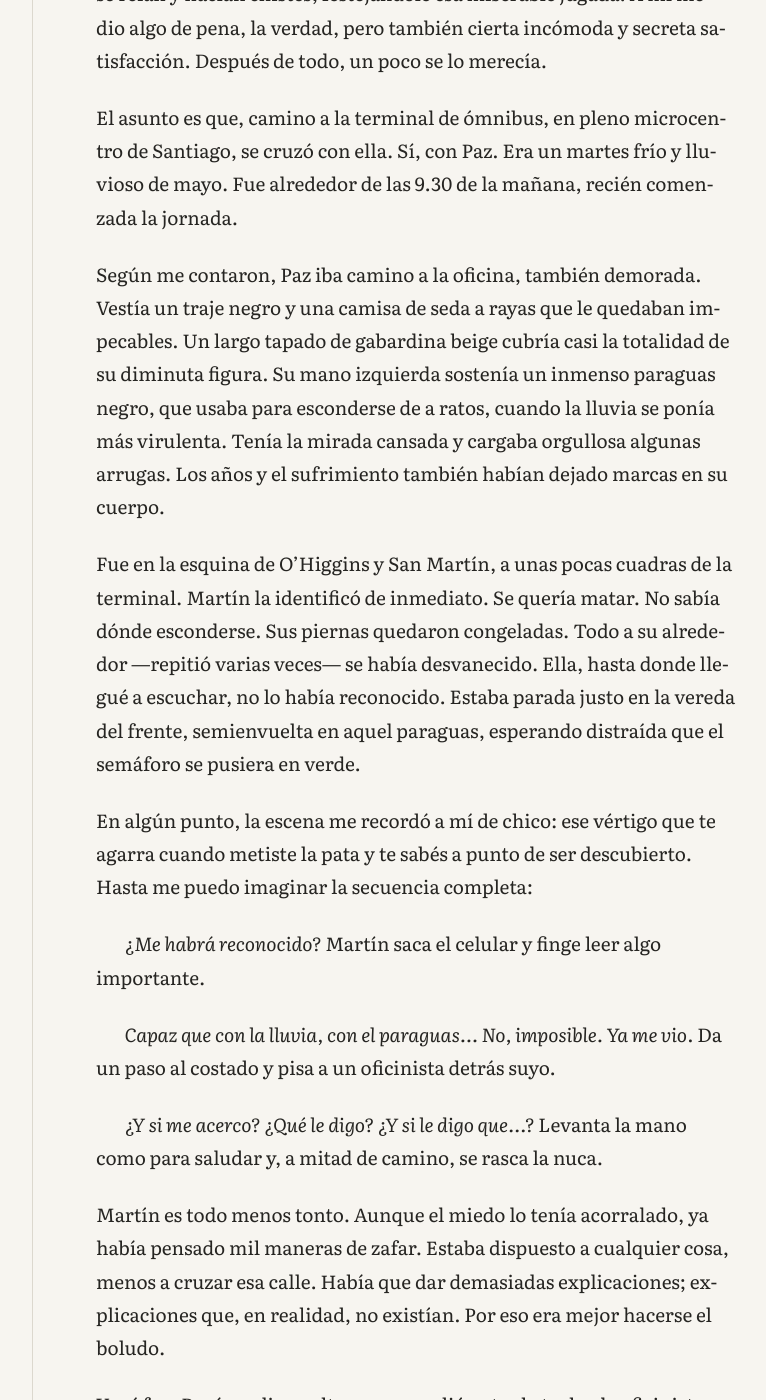
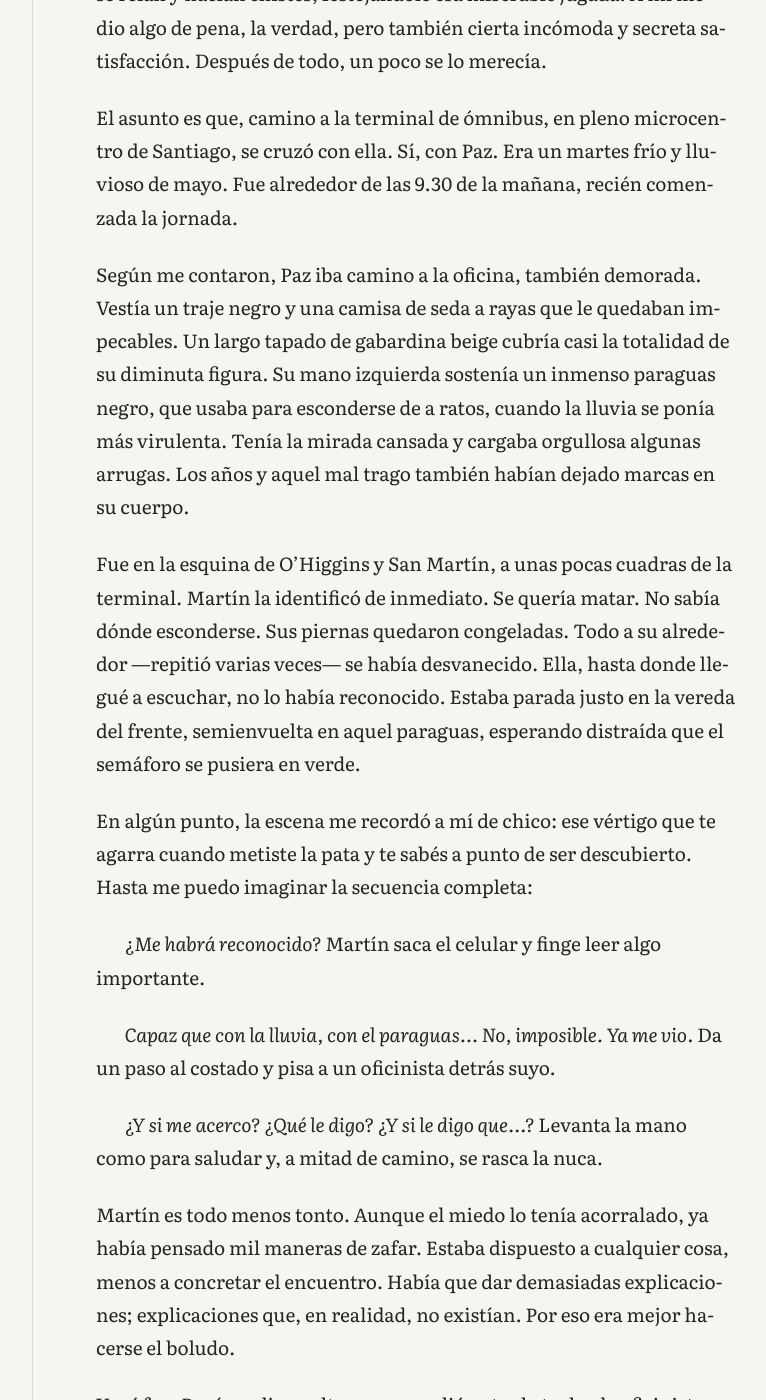
Before and after one commit to fedec15/la-pagina-impar, a Jekyll site: the page built from _textos/retirada.md, in a window 1280 px wide and 1400 px high, scrolled down 743 px. Shown: the whole window, without its empty margins (224-990 px from the left). Built offline with Jekyll 4.4.1, drawn with Linux system fonts in a browser that asks for light colours; some of the changed text lies outside the part shown.

Commit message:
Nuevo poema: Horizontes; correcciones en Retirada
Co-Authored-By: Claude Opus 5.5 <noreply@anthropic.com>

```diff
--- a/_textos/retirada.md
+++ b/_textos/retirada.md
@@ -12,7 +12,7 @@ Nos contó que tenía planeado viajar, irse lejos de Chile. No sabía muy bien a
 
 El asunto es que, camino a la terminal de ómnibus, en pleno microcentro de Santiago, se cruzó con ella. Sí, con Paz. Era un martes frío y lluvioso de mayo. Fue alrededor de las 9.30 de la mañana, recién comenzada la jornada.
 
-Según me contaron, Paz iba camino a la oficina, también demorada. Vestía un traje negro y una camisa de seda a rayas que le quedaban impecables. Un largo tapado de gabardina beige cubría casi la totalidad de su diminuta figura. Su mano izquierda sostenía un inmenso paraguas negro, que usaba para esconderse de a ratos, cuando la lluvia se ponía más virulenta. Tenía la mirada cansada y cargaba orgullosa algunas arrugas. Los años y el sufrimiento también habían dejado marcas en su cuerpo.
+Según me contaron, Paz iba camino a la oficina, también demorada. Vestía un traje negro y una camisa de seda a rayas que le quedaban impecables. Un largo tapado de gabardina beige cubría casi la totalidad de su diminuta figura. Su mano izquierda sostenía un inmenso paraguas negro, que usaba para esconderse de a ratos, cuando la lluvia se ponía más virulenta. Tenía la mirada cansada y cargaba orgullosa algunas arrugas. Los años y aquel mal trago también habían dejado marcas en su cuerpo.
 
 Fue en la esquina de O’Higgins y San Martín, a unas pocas cuadras de la terminal. Martín la identificó de inmediato. Se quería matar. No sabía dónde esconderse. Sus piernas quedaron congeladas. Todo a su alrededor —repitió varias veces— se había desvanecido. Ella, hasta donde llegué a escuchar, no lo había reconocido. Estaba parada justo en la vereda del frente, semienvuelta en aquel paraguas, esperando distraída que el semáforo se pusiera en verde.
 
@@ -27,7 +27,7 @@ En algún punto, la escena me recordó a mí de chico: ese vértigo que te agarr
 *¿Y si me acerco? ¿Qué le digo? ¿Y si le digo que…?* Levanta la mano como para saludar y, a mitad de camino, se rasca la nuca.
 {: .dialogo}
 
-Martín es todo menos tonto. Aunque el miedo lo tenía acorralado, ya había pensado mil maneras de zafar. Estaba dispuesto a cualquier cosa, menos a cruzar esa calle. Había que dar demasiadas explicaciones; explicaciones que, en realidad, no existían. Por eso era mejor hacerse el boludo.
+Martín es todo menos tonto. Aunque el miedo lo tenía acorralado, ya había pensado mil maneras de zafar. Estaba dispuesto a cualquier cosa, menos a concretar el encuentro. Había que dar demasiadas explicaciones; explicaciones que, en realidad, no existían. Por eso era mejor hacerse el boludo.
 
 Y así fue. Pegó media vuelta y se escondió entre la turba de oficinistas que esperaba ansiosa el cambio de luz. Le dio la espalda a Paz. No era la primera vez. Cuando el semáforo se puso en verde, la multitud avanzó hacia la vereda de enfrente y él quedó a contramano, abriéndose paso a los codazos en dirección contraria a la terminal. Todos avanzaban; él, en retirada. No le importó. Ya habría otros micros. Lo urgente ahora era no tener que mirarla a la cara.
 
```
Also changed, not shown: _textos/horizontes.md (added, +39 -0 lines).
